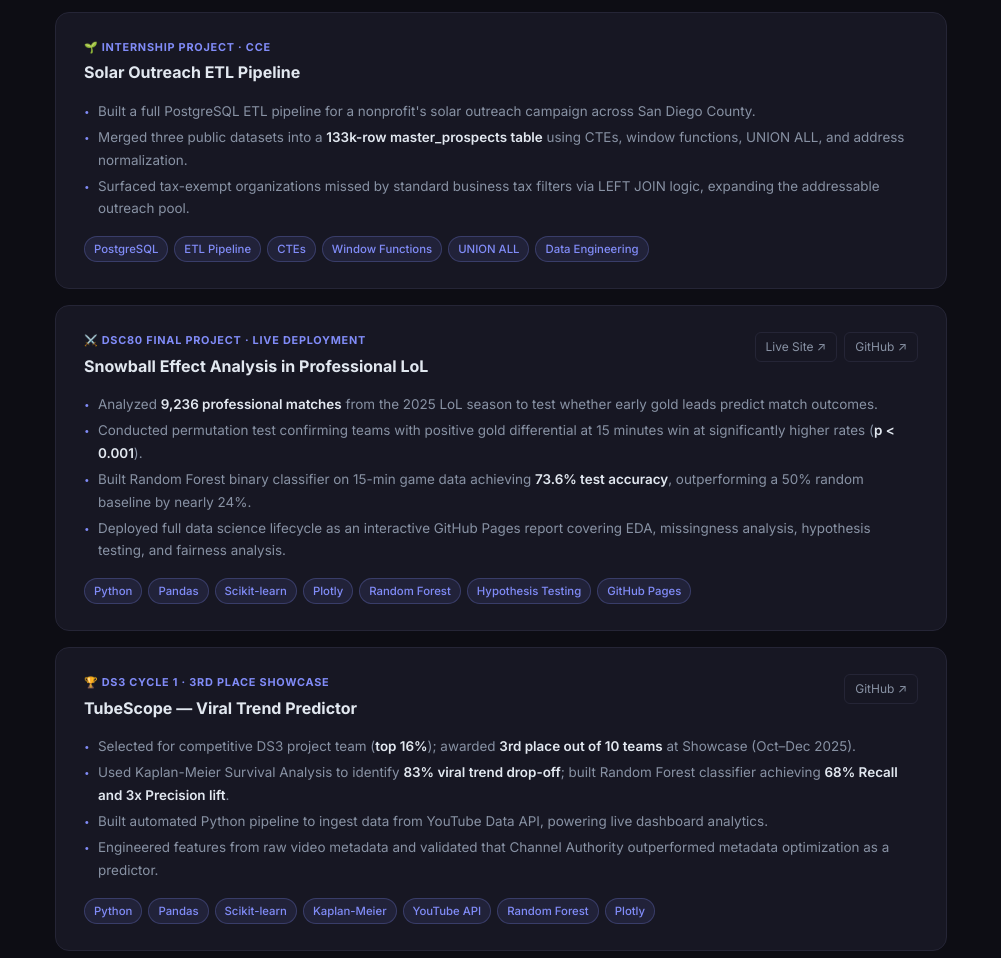
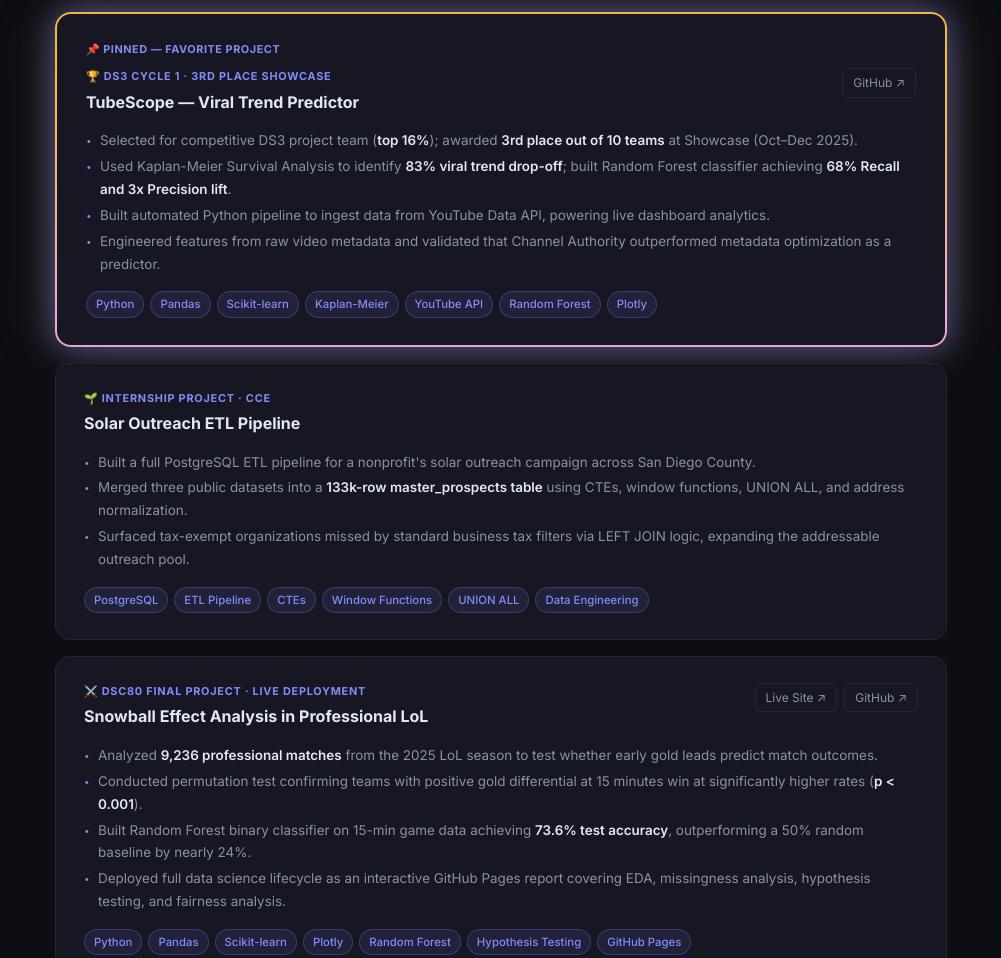
Before and after one commit to yraclimaco/portfolio, a plain HTML site: page index.html in a window 1280 px wide. Shown: the part 2900-3858 px from the top of the page, without its empty margins (139-1140 px from the left). Drawn offline with Linux system fonts and the light colour scheme; animation ran at ten frames a second.

Commit message:
add pinned

```diff
--- a/index.html
+++ b/index.html
@@ -519,6 +519,32 @@
       from { transform: translateX(0); }
       to   { transform: translateX(-50%); }
     }
+
+    /* ── Pinned Project ─────────────────────────────────────── */
+    .pin-label {
+      font-size: 0.68rem; font-weight: 700; color: var(--accent);
+      display: flex; align-items: center; gap: 5px; margin-bottom: 10px;
+      letter-spacing: 0.05em; text-transform: uppercase;
+    }
+    .pin-wrap {
+      border-radius: 16px;
+      padding: 2px;
+      background: linear-gradient(180deg, #818cf8 0%, #a78bfa 25%, #fbbf24 50%, #f9a8d4 75%, #818cf8 100%);
+      background-size: 100% 300%;
+      animation: border-flow 3s linear infinite, pin-glow 2.5s ease-in-out infinite;
+    }
+    .pin-wrap .pcard {
+      border-color: transparent !important;
+      margin: 0;
+    }
+    @keyframes border-flow {
+      0%   { background-position: 0% 0%; }
+      100% { background-position: 0% 300%; }
+    }
+    @keyframes pin-glow {
+      0%,100% { box-shadow: 0 0 22px rgba(129,140,248,0.35), 0 0 44px rgba(129,140,248,0.12); }
+      50%     { box-shadow: 0 0 36px rgba(129,140,248,0.6),  0 0 72px rgba(251,191,36,0.2); }
+    }
   </style>
 </head>
 <body>
@@ -789,6 +815,33 @@
     <div class="s-rule"></div>
     <div class="pgrid fi">
 
+      <!-- TubeScope — PINNED FAVORITE -->
+      <div class="pin-wrap fi fi-d1">
+        <div class="pcard">
+          <div class="pin-label">📌 Pinned &mdash; Favorite Project</div>
+          <div class="phead">
+            <div>
+              <div class="pbadge">🏆 DS3 Cycle 1 · 3rd Place Showcase</div>
+              <div class="ptitle">TubeScope — Viral Trend Predictor</div>
+            </div>
+            <div class="plinks">
+              <a href="https://github.com/yraclimaco" target="_blank" rel="noopener" class="plink">GitHub ↗</a>
+            </div>
+          </div>
+          <ul class="pbulls">
+            <li>Selected for competitive DS3 project team (<b>top 16%</b>); awarded <b>3rd place out of 10 teams</b> at Showcase (Oct–Dec 2025).</li>
+            <li>Used Kaplan-Meier Survival Analysis to identify <b>83% viral trend drop-off</b>; built Random Forest classifier achieving <b>68% Recall and 3x Precision lift</b>.</li>
+            <li>Built automated Python pipeline to ingest data from YouTube Data API, powering live dashboard analytics.</li>
+            <li>Engineered features from raw video metadata and validated that Channel Authority outperformed metadata optimization as a predictor.</li>
+          </ul>
+          <div class="tags">
+            <span class="tag">Python</span><span class="tag">Pandas</span><span class="tag">Scikit-learn</span>
+            <span class="tag">Kaplan-Meier</span><span class="tag">YouTube API</span>
+            <span class="tag">Random Forest</span><span class="tag">Plotly</span>
+          </div>
+        </div>
+      </div>
+
       <!-- CCE Solar ETL -->
       <div class="pcard fi fi-d4">
         <div class="phead">
@@ -831,30 +884,6 @@
           <span class="tag">Python</span><span class="tag">Pandas</span><span class="tag">Scikit-learn</span>
           <span class="tag">Plotly</span><span class="tag">Random Forest</span>
           <span class="tag">Hypothesis Testing</span><span class="tag">GitHub Pages</span>
-        </div>
-      </div>
-
-      <!-- TubeScope -->
-      <div class="pcard fi fi-d2">
-        <div class="phead">
-          <div>
-            <div class="pbadge">🏆 DS3 Cycle 1 · 3rd Place Showcase</div>
-            <div class="ptitle">TubeScope — Viral Trend Predictor</div>
-          </div>
-          <div class="plinks">
-            <a href="https://github.com/yraclimaco" target="_blank" rel="noopener" class="plink">GitHub ↗</a>
-          </div>
-        </div>
-        <ul class="pbulls">
-          <li>Selected for competitive DS3 project team (<b>top 16%</b>); awarded <b>3rd place out of 10 teams</b> at Showcase (Oct–Dec 2025).</li>
-          <li>Used Kaplan-Meier Survival Analysis to identify <b>83% viral trend drop-off</b>; built Random Forest classifier achieving <b>68% Recall and 3x Precision lift</b>.</li>
-          <li>Built automated Python pipeline to ingest data from YouTube Data API, powering live dashboard analytics.</li>
-          <li>Engineered features from raw video metadata and validated that Channel Authority outperformed metadata optimization as a predictor.</li>
-        </ul>
-        <div class="tags">
-          <span class="tag">Python</span><span class="tag">Pandas</span><span class="tag">Scikit-learn</span>
-          <span class="tag">Kaplan-Meier</span><span class="tag">YouTube API</span>
-          <span class="tag">Random Forest</span><span class="tag">Plotly</span>
         </div>
       </div>
 
@@ -951,7 +980,8 @@
       </div>
     </div>
     <div class="learning-bar fi" style="margin-top:16px;">
-      <strong>Currently sharpening:</strong> &nbsp;;SQL (DataLemur daily problems) · Tableau · Excel (XLOOKUP, pivot tables)
+      <strong>Currently sharpening:</strong> &nbsp;SQL (DataLemur daily problems) · Tableau · Excel (XLOOKUP, pivot tables)
+    </div>
   </div>
 </section>
 
```
